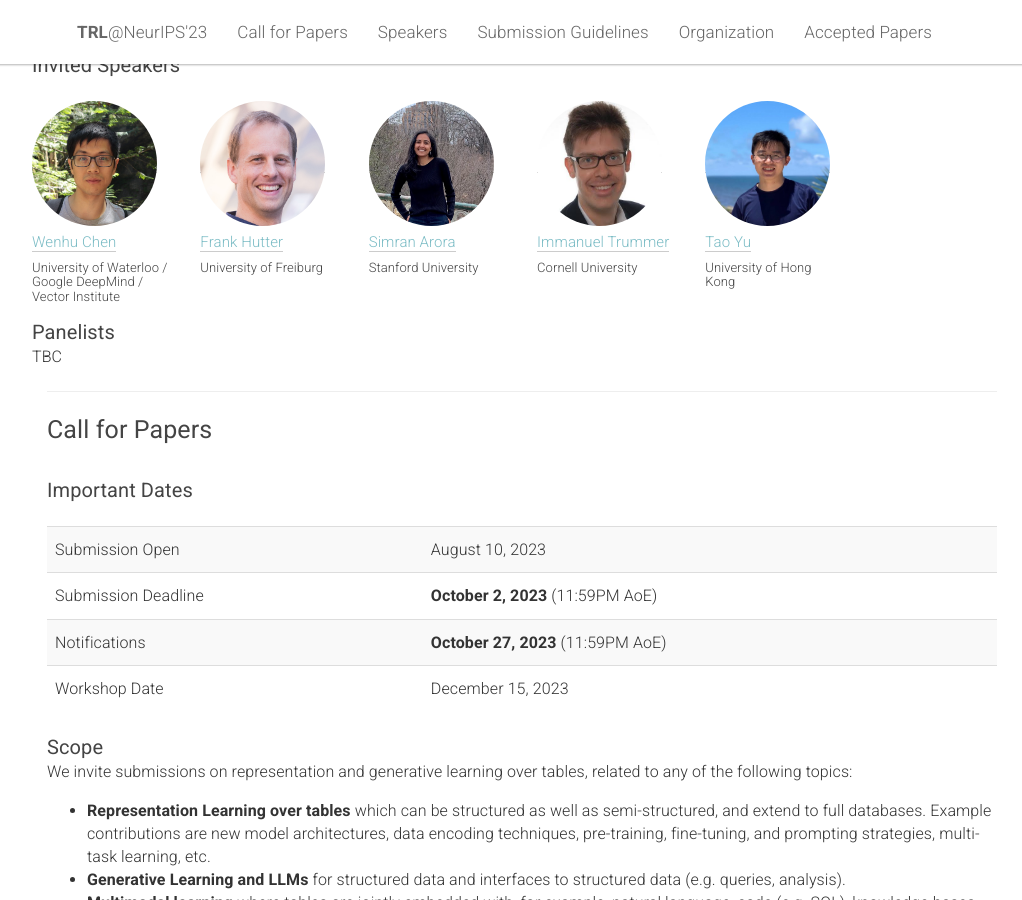
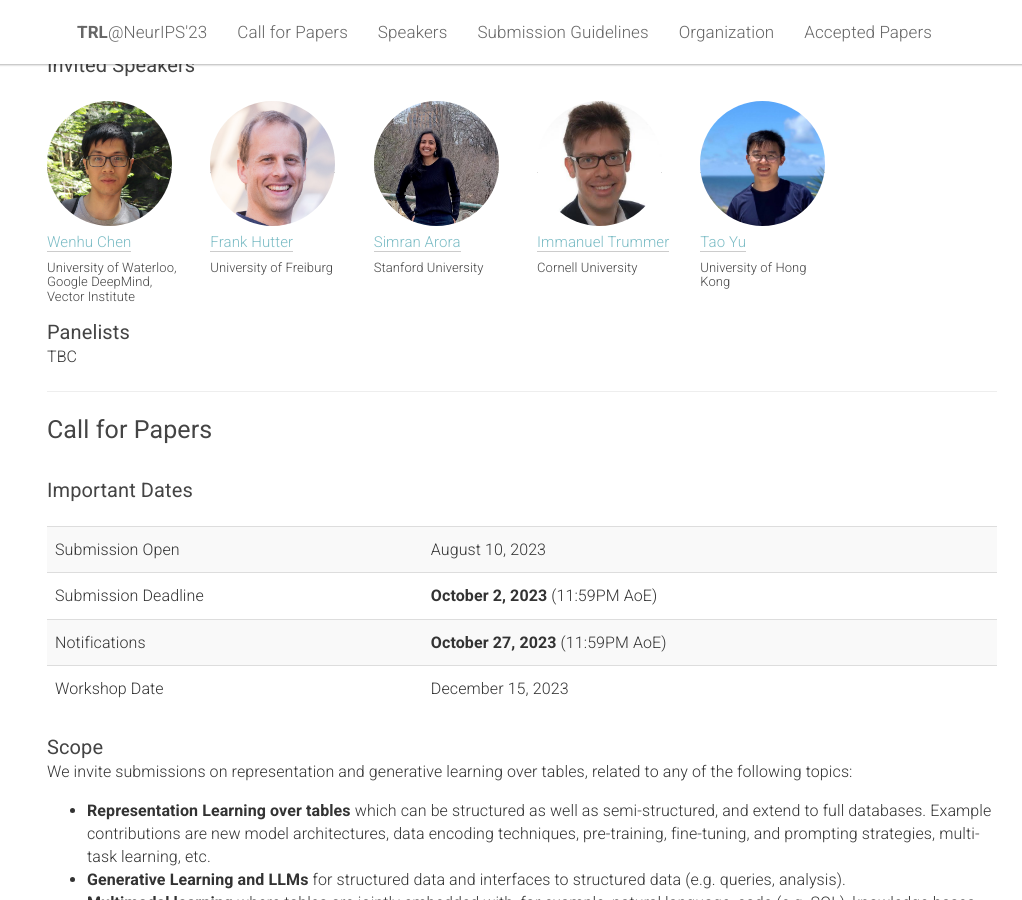
Before and after one commit to table-representation-learning/table-representation-learning.github.io, a Jekyll site: the page built from _pages/home.html, in a window 1280 px wide and 900 px high, scrolled down 754 px. Shown: the whole window, without its empty margins (118-1140 px from the left). Built offline with Jekyll 4.4.1, drawn with Linux system fonts in a browser that asks for light colours.

Commit message:
noneat fix

```diff
--- a/_pages/home.html
+++ b/_pages/home.html
@@ -343,7 +343,7 @@
 
         <!-- Speakers -->
         <div class="row" id="speakers">
-            <div class="col-xs-24">
+            <div class="col-xs-12">
                 <h2>Program</h2>
 
                 TRL is again entirely in-person, and will this year feature 2 longer poster sessions and more (spotlight) talks on contributed work.<br>
@@ -360,7 +360,7 @@
                         </a>
                         <div class="people-name">
                             <a href="https://wenhuchen.github.io/" target="blank">Wenhu Chen</a>
-                            <h6>University of Waterloo /<br> Google DeepMind / Vector Institute</h6>
+                            <h6>University of Waterloo,<br>Google DeepMind, Vector Institute</h6>
                         </div>
                     </div>
                     <div class="col-xs-6 col-lg-2">
```
